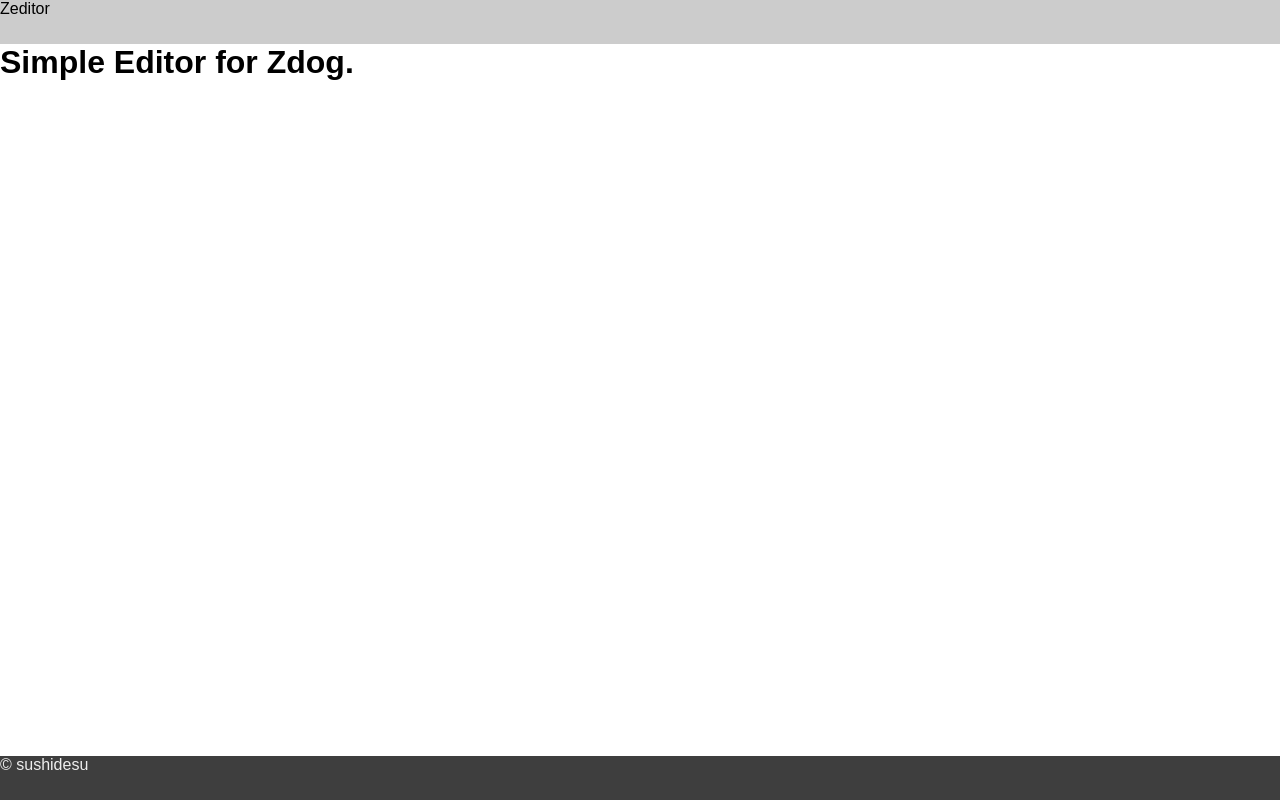
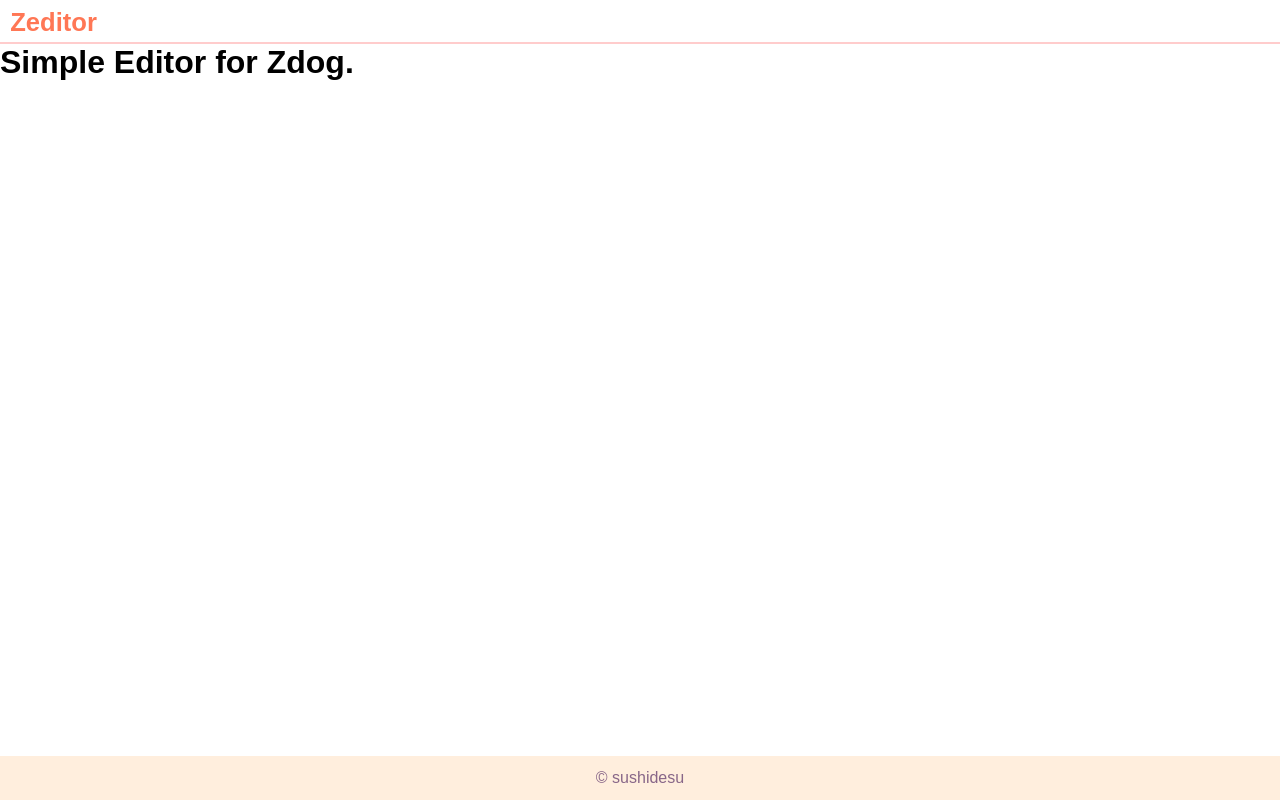
Before and after one commit to sushidesu/zeditor, a Next.js app: page / in a window 1280 px wide. Built offline with nearby package versions, Linux system fonts and the light colour scheme.

Commit message:
Add Header and Footer

```diff
--- /dev/null
+++ b/src/components/Footer.tsx
@@ -0,0 +1,9 @@
+import styled from "@emotion/styled"
+
+export const Footer = styled.footer`
+  background-color: #FED;
+  color: #868;
+  display: flex;
+  justify-content: center;
+  align-items: center;
+`
--- /dev/null
+++ b/src/components/Header.tsx
@@ -0,0 +1,11 @@
+import styled from "@emotion/styled"
+
+export const Header = styled.header`
+  background-color: #FFF;
+  color: #F75;
+  font-weight: bold;
+  font-size: 1.6em;
+  line-height: 44px;
+  padding-left: 0.4em;
+  border-bottom: 2px solid #FCC;
+`
--- a/src/components/Layout.tsx
+++ b/src/components/Layout.tsx
@@ -1,6 +1,8 @@
 import React from "react"
 import { Global, css } from "@emotion/core"
 import styled from "@emotion/styled"
+import { Header } from "./Header"
+import { Footer } from "./Footer"
 
 export const Layout: React.FC = ({ children }) => (
   <Wrapper>
@@ -58,12 +60,3 @@ const Wrapper = styled.div`
     grid-area: footer;
   }
 `
-
-const Header = styled.header`
-  background-color: #ccc;
-`
-
-const Footer = styled.footer`
-  background-color: #3e3e3e;
-  color: #eee;
-`
```
